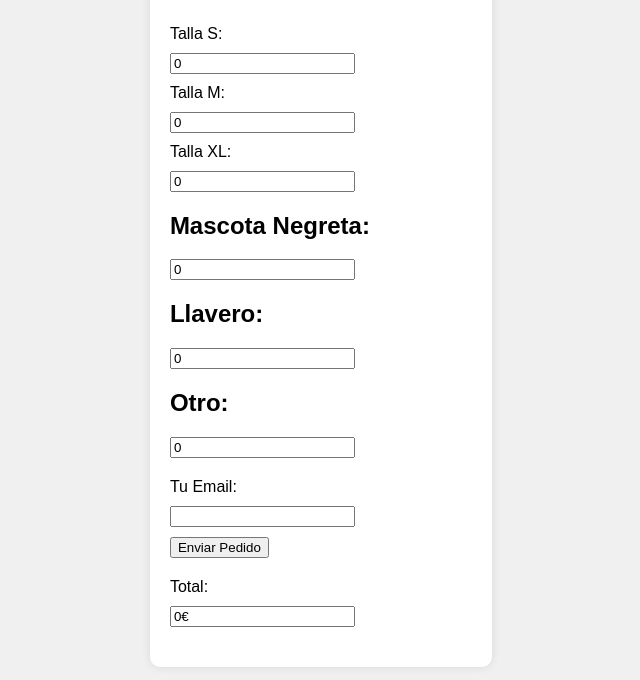
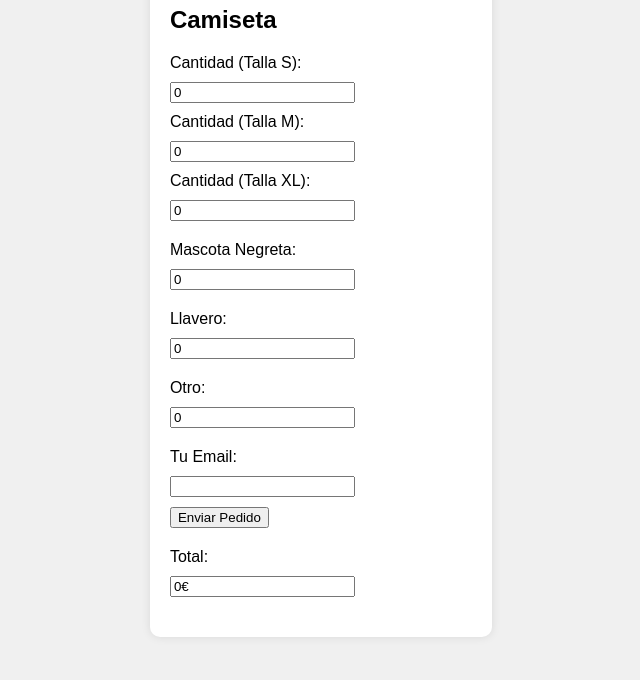
Before and after one commit to Alex88cat/Comandes-web, a plain HTML site: page index.html in a window 1280 px wide. Shown: the part 136-816 px from the top of the page, without its empty margins (319-959 px from the left). Drawn offline with Linux system fonts and the light colour scheme.

Commit message:
Update2 index.html

```diff
--- a/index.html
+++ b/index.html
@@ -38,23 +38,23 @@
         <form id="orderForm">
             <div class="product-container">
                 <h2>Camiseta</h2>
-                <label for="camisetaS">Talla S:</label>
+                <label for="camisetaS">Cantidad (Talla S):</label>
                 <input type="number" id="camisetaS" name="camisetaS" min="0" value="0">
-                <label for="camisetaM">Talla M:</label>
+                <label for="camisetaM">Cantidad (Talla M):</label>
                 <input type="number" id="camisetaM" name="camisetaM" min="0" value="0">
-                <label for="camisetaXL">Talla XL:</label>
+                <label for="camisetaXL">Cantidad (Talla XL):</label>
                 <input type="number" id="camisetaXL" name="camisetaXL" min="0" value="0">
             </div>
             <div class="product-container">
-                <label for="mascota"><h2>Mascota Negreta:<h2></label>
+                <label for="mascota">Mascota Negreta:</label>
                 <input type="number" id="mascota" name="mascota" min="0" value="0">
             </div>
             <div class="product-container">
-                <label for="llavero"><h2>Llavero:</h2></label>
+                <label for="llavero">Llavero:</label>
                 <input type="number" id="llavero" name="llavero" min="0" value="0">
             </div>
             <div class="product-container">
-                <label for="otro"><h2>Otro:</h2></label>
+                <label for="otro">Otro:</label>
                 <input type="number" id="otro" name="otro" min="0" value="0">
             </div>
             <label for="email">Tu Email:</label>
```
